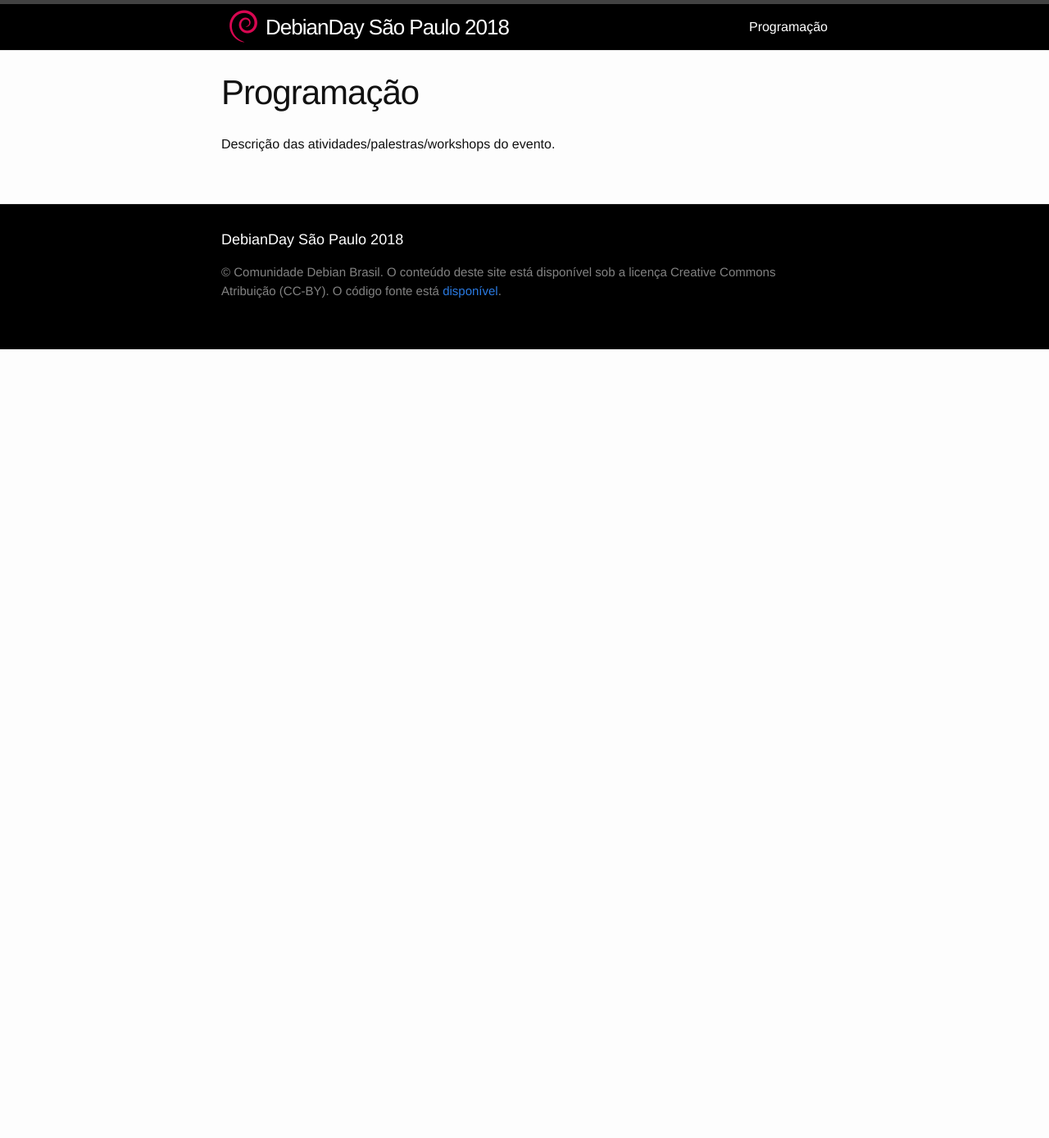
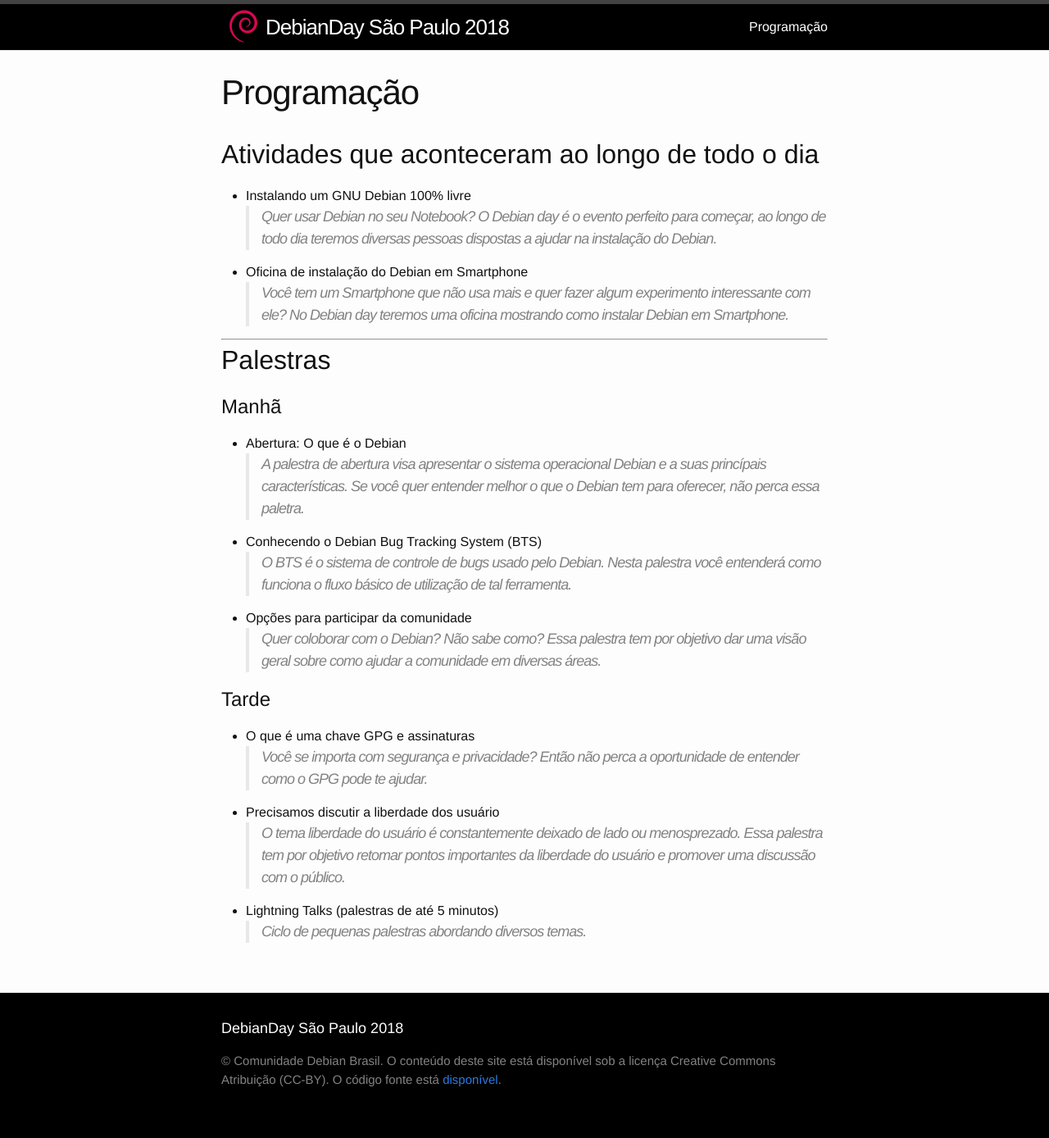
Before and after one commit to lucaskanashiro/debianday-website, a Jekyll site: the page built from schedule.md, in a window 1280 px wide. Shown: the whole page at 82% size. Built offline with Jekyll 4.4.1, drawn with Linux system fonts in a browser that asks for light colours; before the commit the page ends 900 px from its top, so only the background shows below that.

Commit message:
Proposta de programação

```diff
--- a/schedule.md
+++ b/schedule.md
@@ -4,4 +4,45 @@
 permalink: /schedule/
 ---
 
-Descrição das atividades/palestras/workshops do evento.
+## Atividades que aconteceram ao longo de todo o dia
+
+* Instalando um GNU Debian 100% livre
+> Quer usar Debian no seu Notebook? O
+  Debian day é o evento perfeito para começar, ao longo de todo dia teremos
+  diversas pessoas dispostas a ajudar na instalação do Debian.
+* Oficina de instalação do Debian em Smartphone
+> Você tem um Smartphone que não usa mais e quer fazer algum experimento
+  interessante com ele? No Debian day teremos uma oficina mostrando como
+  instalar Debian em Smartphone.
+
+---
+## Palestras
+
+# Manhã
+
+* Abertura: O que é o Debian
+> A palestra de abertura visa apresentar o sistema operacional Debian e a suas
+  princípais características. Se você quer entender melhor o que o Debian
+  tem para oferecer, não perca essa paletra.
+
+* Conhecendo o Debian Bug Tracking System (BTS)
+> O BTS é o sistema de controle de bugs usado pelo Debian. Nesta palestra você
+  entenderá como funciona o fluxo básico de utilização de tal ferramenta.
+
+* Opções para participar da comunidade
+> Quer coloborar com o Debian? Não sabe como? Essa palestra tem por objetivo
+  dar uma visão geral sobre como ajudar a comunidade em diversas áreas.
+
+# Tarde
+
+* O que é uma chave GPG e assinaturas
+> Você se importa com segurança e privacidade? Então não perca a oportunidade
+  de entender como o GPG pode te ajudar.
+
+* Precisamos discutir a liberdade dos usuário
+> O tema liberdade do usuário é constantemente deixado de lado ou menosprezado.
+  Essa palestra tem por objetivo retomar pontos importantes da liberdade do
+  usuário e promover uma discussão com o público.
+
+* Lightning Talks (palestras de até 5 minutos)
+> Ciclo de pequenas palestras abordando diversos temas.
```
